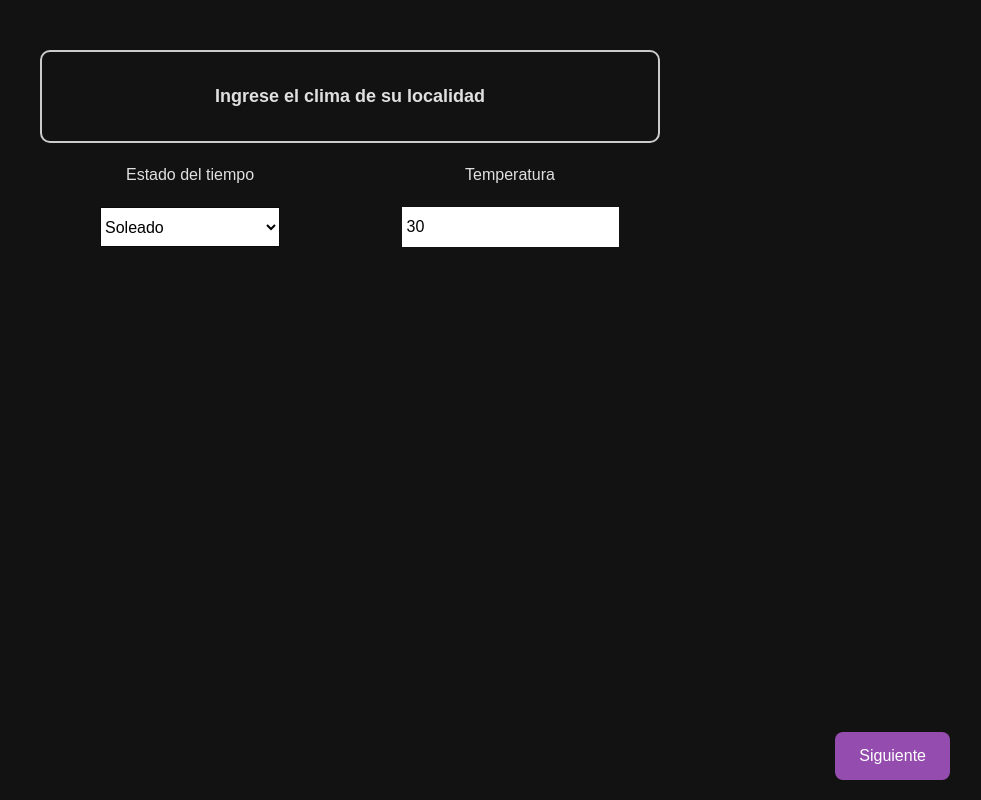
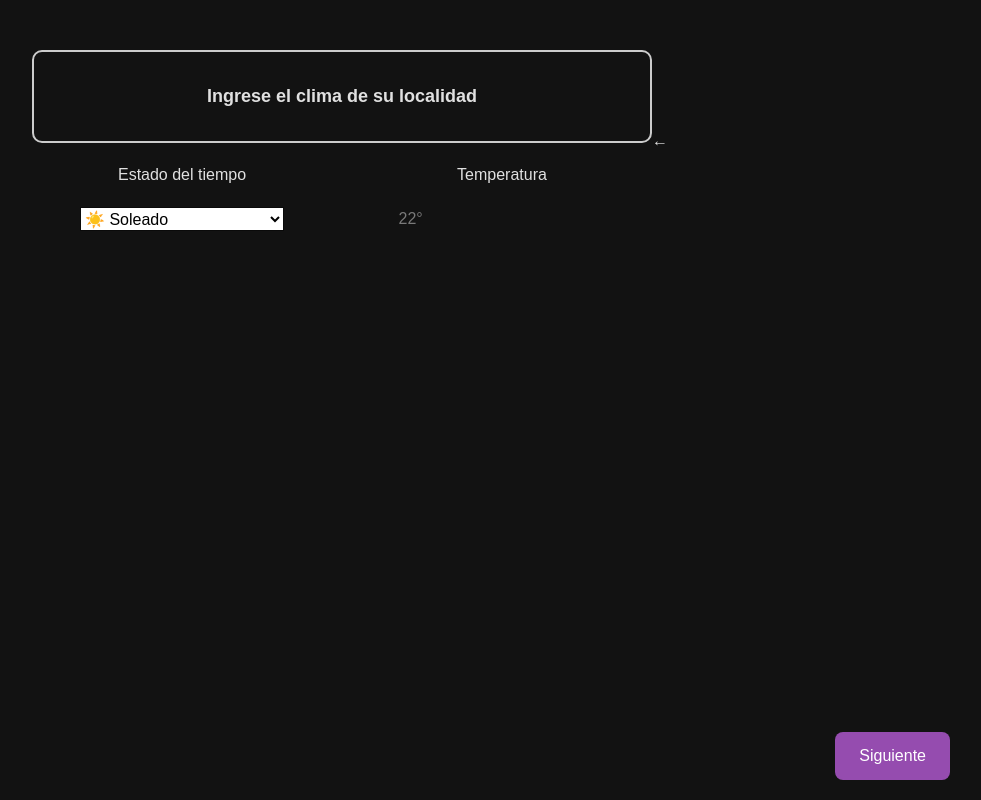
Before and after one commit to TomoCid/Proyecto-IS2-Equipo-4, a Next.js app: page /weather/edit in a window 1280 px wide. Shown: the whole page, without its empty margins (290-1271 px from the left). Built offline with nearby package versions, Linux system fonts and the light colour scheme.

Commit message:
se añade vista basica de login. Se ajustan botones para weather/edit

```diff
--- a/src/pages/index.js
+++ b/src/pages/index.js
@@ -1,109 +1,25 @@
-import Image from "next/image";
-import { Geist, Geist_Mono } from "next/font/google";
+import { useState } from "react";
+import "@/styles/login.css";
 
-const geistSans = Geist({
-  variable: "--font-geist-sans",
-  subsets: ["latin"],
-});
-
-const geistMono = Geist_Mono({
-  variable: "--font-geist-mono",
-  subsets: ["latin"],
-});
-
-export default function Home() {
-  return (
-    <div
-      className={`${geistSans.className} ${geistMono.className} grid grid-rows-[20px_1fr_20px] items-center justify-items-center min-h-screen p-8 pb-20 gap-16 sm:p-20 font-[family-name:var(--font-geist-sans)]`}
-    >
-      <main className="flex flex-col gap-[32px] row-start-2 items-center sm:items-start">
-        <Image
-          className="dark:invert"
-          src="/next.svg"
-          alt="Next.js logo"
-          width={180}
-          height={38}
-          priority
-        />
-        <ol className="list-inside list-decimal text-sm/6 text-center sm:text-left font-[family-name:var(--font-geist-mono)]">
-          <li className="tracking-[-.01em]">
-            Proyecto-IS2-Equipo-4.
-          </li>
-
-        </ol>
-        <div className="flex gap-4 items-center flex-col sm:flex-row">
-          <a
-            className="rounded-full border border-solid border-transparent transition-colors flex items-center justify-center bg-foreground text-background gap-2 hover:bg-[#383838] dark:hover:bg-[#ccc] font-medium text-sm sm:text-base h-10 sm:h-12 px-4 sm:px-5 sm:w-auto"
-            href="https://vercel.com/new?utm_source=create-next-app&utm_medium=default-template-tw&utm_campaign=create-next-app"
-            target="_blank"
-            rel="noopener noreferrer"
-          >
-            <Image
-              className="dark:invert"
-              src="/vercel.svg"
-              alt="Vercel logomark"
-              width={20}
-              height={20}
-            />
-            Deploy now
-          </a>
-          <a
-            className="rounded-full border border-solid border-black/[.08] dark:border-white/[.145] transition-colors flex items-center justify-center hover:bg-[#f2f2f2] dark:hover:bg-[#1a1a1a] hover:border-transparent font-medium text-sm sm:text-base h-10 sm:h-12 px-4 sm:px-5 w-full sm:w-auto md:w-[158px]"
-            href="https://nextjs.org/docs?utm_source=create-next-app&utm_medium=default-template-tw&utm_campaign=create-next-app"
-            target="_blank"
-            rel="noopener noreferrer"
-          >
-            Read our docs
-          </a>
+export default function Login() {
+    return(
+        <div className="login-container">
+            <div className="welcome-text">
+                <h1>Bienvenido</h1>
+            </div>
+            <input
+                className="input-field"
+                type="text"
+                placeholder="email@dominio.com"
+              />
+            <input
+                className="input-field"
+                type="contraseña"
+                placeholder="contraseña"
+              />
+            <button className="next-button">
+                Siguiente
+            </button>
         </div>
-      </main>
-      <footer className="row-start-3 flex gap-[24px] flex-wrap items-center justify-center">
-        <a
-          className="flex items-center gap-2 hover:underline hover:underline-offset-4"
-          href="https://nextjs.org/learn?utm_source=create-next-app&utm_medium=default-template-tw&utm_campaign=create-next-app"
-          target="_blank"
-          rel="noopener noreferrer"
-        >
-          <Image
-            aria-hidden
-            src="/file.svg"
-            alt="File icon"
-            width={16}
-            height={16}
-          />
-          Learn
-        </a>
-        <a
-          className="flex items-center gap-2 hover:underline hover:underline-offset-4"
-          href="https://vercel.com/templates?framework=next.js&utm_source=create-next-app&utm_medium=default-template-tw&utm_campaign=create-next-app"
-          target="_blank"
-          rel="noopener noreferrer"
-        >
-          <Image
-            aria-hidden
-            src="/window.svg"
-            alt="Window icon"
-            width={16}
-            height={16}
-          />
-          Examples
-        </a>
-        <a
-          className="flex items-center gap-2 hover:underline hover:underline-offset-4"
-          href="https://nextjs.org?utm_source=create-next-app&utm_medium=default-template-tw&utm_campaign=create-next-app"
-          target="_blank"
-          rel="noopener noreferrer"
-        >
-          <Image
-            aria-hidden
-            src="/globe.svg"
-            alt="Globe icon"
-            width={16}
-            height={16}
-          />
-          Go to nextjs.org →
-        </a>
-      </footer>
-    </div>
-  );
+    );
 }
--- /dev/null
+++ b/src/pages/index_old.js
@@ -0,0 +1,109 @@
+import Image from "next/image";
+import { Geist, Geist_Mono } from "next/font/google";
+
+const geistSans = Geist({
+  variable: "--font-geist-sans",
+  subsets: ["latin"],
+});
+
+const geistMono = Geist_Mono({
+  variable: "--font-geist-mono",
+  subsets: ["latin"],
+});
+
+export default function Home() {
+  return (
+    <div
+      className={`${geistSans.className} ${geistMono.className} grid grid-rows-[20px_1fr_20px] items-center justify-items-center min-h-screen p-8 pb-20 gap-16 sm:p-20 font-[family-name:var(--font-geist-sans)]`}
+    >
+      <main className="flex flex-col gap-[32px] row-start-2 items-center sm:items-start">
+        <Image
+          className="dark:invert"
+          src="/next.svg"
+          alt="Next.js logo"
+          width={180}
+          height={38}
+          priority
+        />
+        <ol className="list-inside list-decimal text-sm/6 text-center sm:text-left font-[family-name:var(--font-geist-mono)]">
+          <li className="tracking-[-.01em]">
+            Proyecto-IS2-Equipo-4.
+          </li>
+
+        </ol>
+        <div className="flex gap-4 items-center flex-col sm:flex-row">
+          <a
+            className="rounded-full border border-solid border-transparent transition-colors flex items-center justify-center bg-foreground text-background gap-2 hover:bg-[#383838] dark:hover:bg-[#ccc] font-medium text-sm sm:text-base h-10 sm:h-12 px-4 sm:px-5 sm:w-auto"
+            href="https://vercel.com/new?utm_source=create-next-app&utm_medium=default-template-tw&utm_campaign=create-next-app"
+            target="_blank"
+            rel="noopener noreferrer"
+          >
+            <Image
+              className="dark:invert"
+              src="/vercel.svg"
+              alt="Vercel logomark"
+              width={20}
+              height={20}
+            />
+            Deploy now
+          </a>
+          <a
+            className="rounded-full border border-solid border-black/[.08] dark:border-white/[.145] transition-colors flex items-center justify-center hover:bg-[#f2f2f2] dark:hover:bg-[#1a1a1a] hover:border-transparent font-medium text-sm sm:text-base h-10 sm:h-12 px-4 sm:px-5 w-full sm:w-auto md:w-[158px]"
+            href="https://nextjs.org/docs?utm_source=create-next-app&utm_medium=default-template-tw&utm_campaign=create-next-app"
+            target="_blank"
+            rel="noopener noreferrer"
+          >
+            Read our docs
+          </a>
+        </div>
+      </main>
+      <footer className="row-start-3 flex gap-[24px] flex-wrap items-center justify-center">
+        <a
+          className="flex items-center gap-2 hover:underline hover:underline-offset-4"
+          href="https://nextjs.org/learn?utm_source=create-next-app&utm_medium=default-template-tw&utm_campaign=create-next-app"
+          target="_blank"
+          rel="noopener noreferrer"
+        >
+          <Image
+            aria-hidden
+            src="/file.svg"
+            alt="File icon"
+            width={16}
+            height={16}
+          />
+          Learn
+        </a>
+        <a
+          className="flex items-center gap-2 hover:underline hover:underline-offset-4"
+          href="https://vercel.com/templates?framework=next.js&utm_source=create-next-app&utm_medium=default-template-tw&utm_campaign=create-next-app"
+          target="_blank"
+          rel="noopener noreferrer"
+        >
+          <Image
+            aria-hidden
+            src="/window.svg"
+            alt="Window icon"
+            width={16}
+            height={16}
+          />
+          Examples
+        </a>
+        <a
+          className="flex items-center gap-2 hover:underline hover:underline-offset-4"
+          href="https://nextjs.org?utm_source=create-next-app&utm_medium=default-template-tw&utm_campaign=create-next-app"
+          target="_blank"
+          rel="noopener noreferrer"
+        >
+          <Image
+            aria-hidden
+            src="/globe.svg"
+            alt="Globe icon"
+            width={16}
+            height={16}
+          />
+          Go to nextjs.org →
+        </a>
+      </footer>
+    </div>
+  );
+}
--- a/src/pages/weather/edit.js
+++ b/src/pages/weather/edit.js
@@ -1,12 +1,26 @@
 import { useState } from "react";
+import { useRouter } from "next/router";
+
 import "@/styles/editWeather.css";
+
 export default function EditWeather() {
-  const [temperature, setTemperature] = useState("30");
+  const router = useRouter();
+  const [temperature, setTemperature] = useState("");
+  const [selectedWeather, setSelectedWeather] = useState("Soleado");
+  function handleBackButton() {
+    router.push("/activities/edit");
+  }
+  function handleNextButton(){
+    localStorage.setItem("selectedWeather", selectedWeather);
+    localStorage.setItem("temperature", temperature);
+    console.log("Temperatura y clima guardados: "+ selectedWeather +" " + temperature + "°")
+  }
     return (
-
       <div className="weather-container">
           <div className="weather-page">
+
             <div className="title">
+
               <header>
                 <h1>Ingrese el clima de su localidad</h1>
               </header>
@@ -16,11 +30,19 @@ export default function EditWeather() {
               <p>Estado del tiempo</p>
             </div>
             <div className="left">
-              <select style={{ color: "black", backgroundColor: "white" }}>
-                <option value="Soleado">Soleado</option>
-                <option value="Parcialmente Nublado">Parcialmente Nublado</option>
-                <option value="Nublado">Nublado</option>
-                <option value="Lluvioso">Lluvioso</option>
+              <select
+              style={{ color: "black", backgroundColor: "white"}}
+                value={selectedWeather}
+                onChange={(e) => setSelectedWeather(e.target.value)}
+              >
+                <option value="Soleado">☀️ Soleado</option>
+                <option value="Parcialmente Nublado">⛅ Parcialmente Nublado</option>
+                <option value="Nublado">☁️ Nublado</option>
+                <option value="Neblina">🌫️ Neblina</option>
+                <option value="Lluvioso">🌧️ Lluvioso</option>
+                <option value="Tormenta">⛈️ Tormenta</option>
+                <option value="Granizo">🌨️ Granizo</option>
+                <option value="Nieve">❄️ Nieve</option>
               </select>
             </div>
 
@@ -28,16 +50,26 @@ export default function EditWeather() {
               <p>Temperatura</p>
             </div>
             <div className="right">
-              <input
-                type="number"
-                style={{ height: 40, padding: 5, color: "black", backgroundColor: "white" }}
-                placeholder="22°"
-                onChange={(e) => setTemperature(e.target.value)}
-                value={temperature}
-              />
-            </div>
+            <input
+              className="temperature-input"
+              type="text"
+              inputMode="numeric"
+              placeholder="22°"
+              value={temperature}
+              onChange={(e) => {
+                const rawValue = e.target.value.replace(/[^\d]/g, "");
+                setTemperature(rawValue);
+              }}
+              onBlur={(e) => {
+                if (temperature && !temperature.includes("°")) {
+                  setTemperature(temperature + "°");
+                }
+              }}
+            />
           </div>
-          <button className="next-button">Siguiente</button>
+          </div>
+          <button className="next-button" onClick={handleNextButton}>Siguiente</button>
+          <button className="back-button" onClick={handleBackButton}>←</button>
         </div>
     );
   }
```
